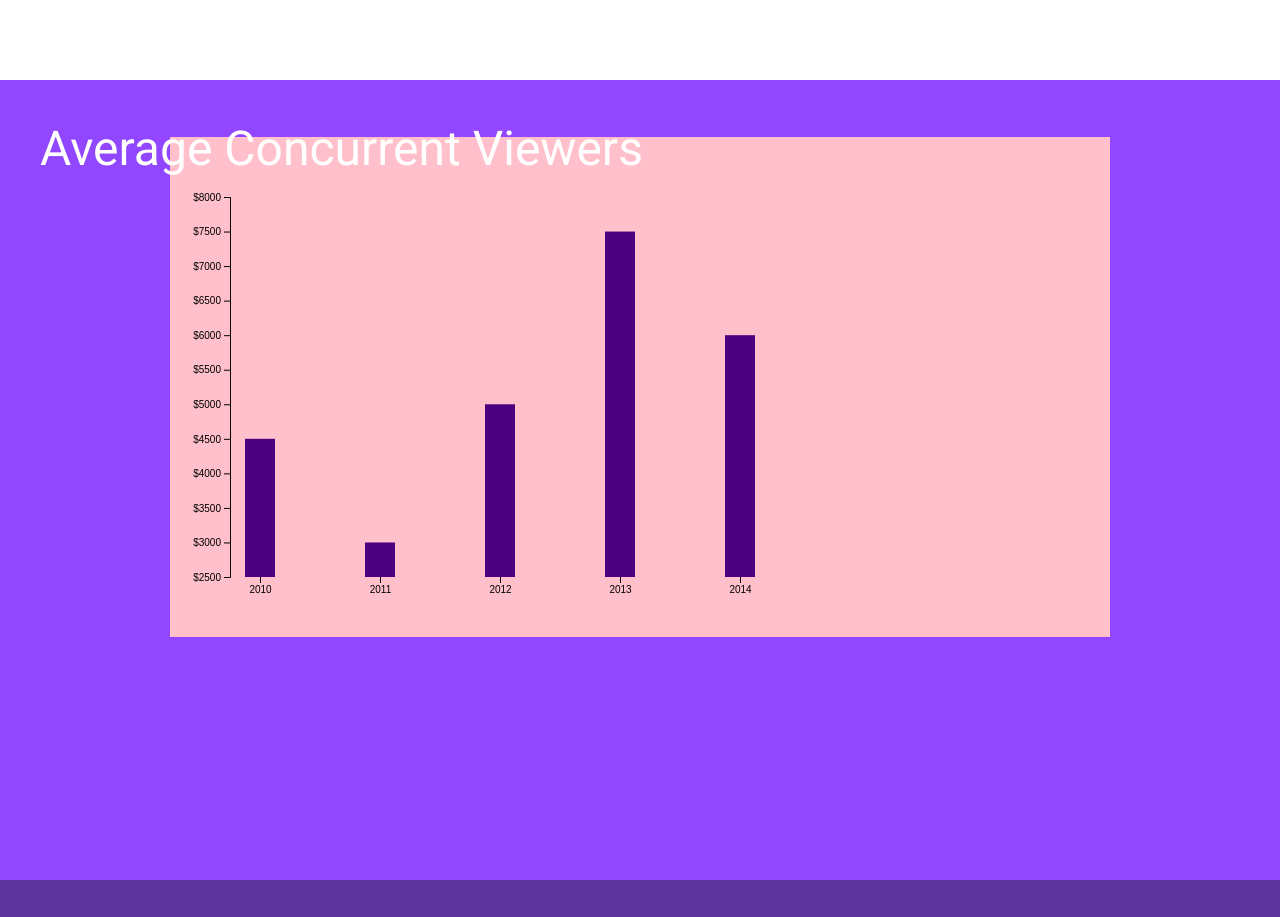
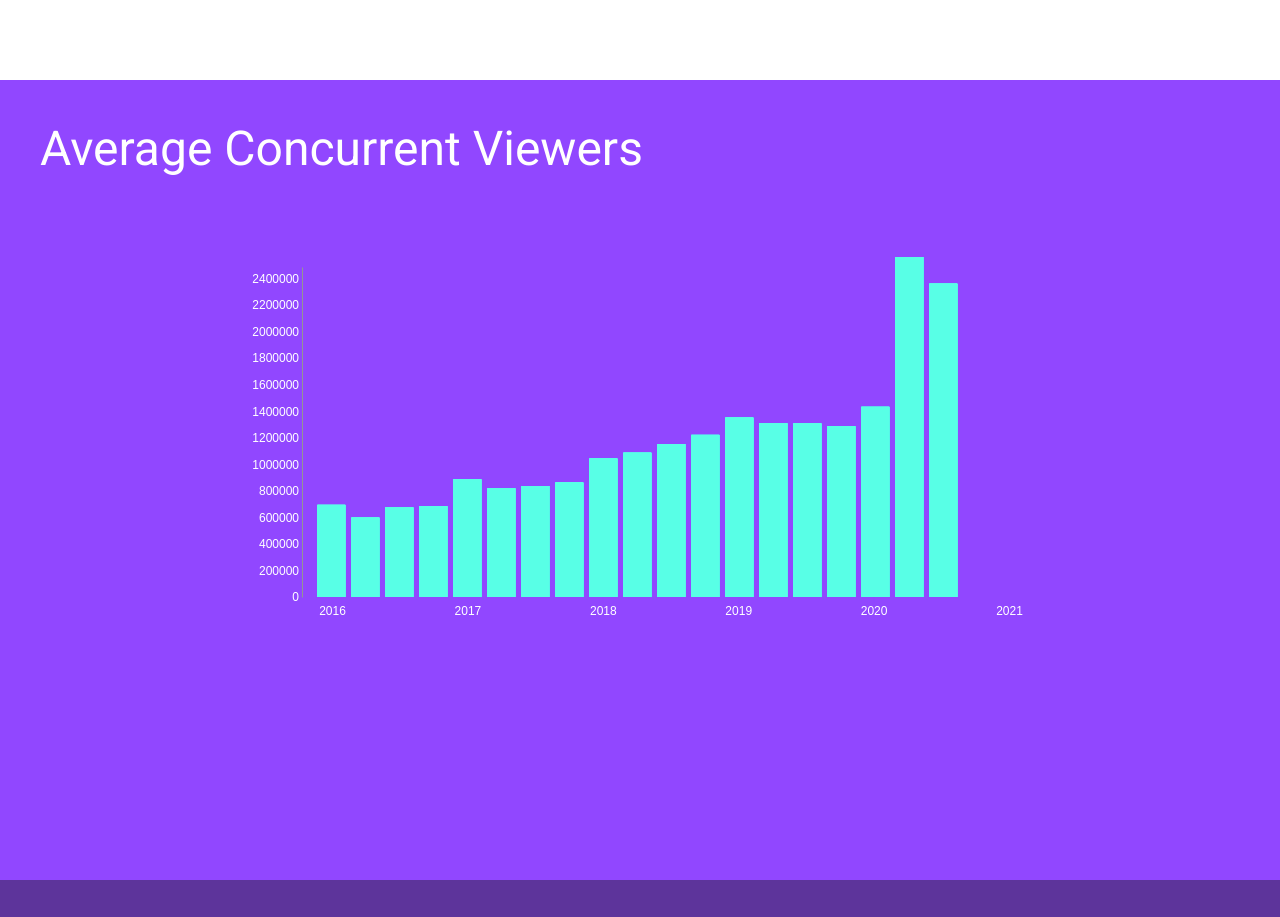
Before and after one commit to Dunderz/Twitchalytics, a website built with webpack: page index.html in a window 1280 px wide. Shown: the part 1620-2537 px from the top of the page. Built offline with nearby package versions, Linux system fonts and the light colour scheme.

Commit message:
added bar animation and color

```diff
--- a/src/data/average-viewership.csv
+++ b/src/data/average-viewership.csv
@@ -17,4 +17,4 @@ Viewers,Month,Year
 1211344,October,2019
 1357375,January,2020
 2486264,April,2020
-2285042,June,2020
+2285042,July,2020
--- a/src/scripts/barchart.js
+++ b/src/scripts/barchart.js
@@ -1,83 +1,80 @@
 document.addEventListener('DOMContentLoaded', () => {
-    var data = [{"year": 2010, "loss":4500}, {"year": 2011, "loss":3000}, {"year": 2012, "loss":5000}, {"year": 2013, "loss":7500}, {"year": 2014, "loss":6000}];
-    var spacing = 120, width = 600, height = 500;
+    const height = 400;
+    const width = 797;
+    const spacing = 120;
+    const margin = 100;
 
-    var svg = d3.select("#viewers-svg").append("svg")
-                .attr("width", width).attr("height", height)
-                .style("background", "pink")
-                .append("g")
-                .attr("transform", "translate(" + spacing/2 + "," + spacing/2 + ")");
+    let loaded = false;
 
-    var xScale = d3.scaleLinear()
-                    .domain([d3.min(data, function(d){return d.year;}), d3.max(data, function(d){return d.year;})])
+    const svg = d3.select('#viewers-svg').append('svg')
+        .attr('height', height+100)
+        .attr("transform", "translate(" + 0 + "," + margin + ")")
+        .append('g')
+        .attr('transform', 'translate(' +
+        spacing/2 + ',' + spacing/2 + ')');
+
+
+    d3.csv('http://localhost:8080/src/data/average-viewership.csv').then(function(data) {
+        const xScale = d3.scaleLinear()
+                    .domain([
+                        d3.min(data, function(d){return +d.Year;}),
+                        2021
+                    ])
                     .range([0, width-spacing]);
-    var yScale = d3.scaleLinear()
-                    .domain([2500, 8000])
-                    .range([height-spacing, 0]);
 
-    var xAxis = d3.axisBottom(xScale)
-    .ticks(5).tickFormat(function(d){return d;});
-    var yAxis = d3.axisLeft(yScale)
-    .tickFormat(function(d){return "$" + d;});
+        const xAxis = d3.axisBottom(xScale)
+                    .ticks(5).tickFormat(function(d){return d;});
 
-    svg.append("g").attr("transform", "translate(30," + (height-spacing) + ")").call(xAxis);
-    svg.append("g").call(yAxis);
-    d3.select("g path").remove();
-    var rect = svg.selectAll("rect").data(data);
-    rect.enter().append("rect")
-        .attr("width", 30)
-        .attr("height", function(d){return (height-spacing) - yScale(d.loss);})
-        .attr("x", function(d){return xScale(d.year) + 15;})
-        .attr("y", function(d){return yScale(d.loss)})
-        .style("fill", "indigo");
+        const yScale = d3.scaleLinear()
+            .domain([0, d3.max(data, function(d){return +d.Viewers ;})])
+            .range([height-spacing+50, 0]);
 
-    // const height = 500;
-    // const width = 940;
-    // const spacing = 100;
+        const yAxis = d3.axisLeft(yScale)
+            .tickSize(0)
+            .tickFormat(function(d, i) {return d});
 
-    // const margin = 100;
-    // const svg = d3.select('#viewers-svg').append('svg')
-    //     .style('background', '#f1f1f1')
-    //     .attr('height', height)
-    //     .attr("transform", "translate(" + 0 + "," + margin + ")")
-    //     .append('g')
-    //     .attr('transform', 'translate(' +
-    //     spacing/2 + ',' + spacing/2 + ')');
+        svg.append("g")
+            .classed('viewers-x', true)
+            .attr("transform", "translate(30," + (height-100) + ")")
+            .call(xAxis);
 
-    // const data = [{"year": 2010, "loss":4500}, {"year": 2011, "loss":3000}, {"year": 2012, "loss":5000}, {"year": 2013, "loss":7500}, {"year": 2014, "loss":6000}];
+        svg.append('g')
+            .classed('viewers-y', true)
+            .attr("transform", "translate(0," + -30 + ")")
+            .call(yAxis);
 
-    // const xScale = d3.scaleLinear()
-    //     .domain([
-    //         d3.min(data, function(d){return d.year;}), d3.max(data, function(d){return d.year;})
-    //     ])
-    //     .range(0, width);
 
-    // const xAxis = d3.axisBottom(xScale)
-    //     .ticks(5).tickFormat(function(d, i){return d});
+        const bars = svg.selectAll('rect').data(data);
 
-    // svg.append('g').attr("transform", "translate(30," + height-spacing + ")").call(xAxis);
+        const loadBars = (sections) => {
+            sections.enter().append('rect')
+                .classed('bar', true)
+                .attr('width', 28)
+                .attr('x', function(d, i) {return ((i+0.45) * 34);})
+                .attr('y', function(d) {return height - 100;})
+                .transition().delay(function(d, i) {return i*65})
+                .duration(500)
+                .attr('height', function(d) {return height - 60 - yScale(+d.Viewers)})
+                .attr('x', function(d, i) {return ((i+0.45) * 34);})
+                .attr('y', function(d) {return yScale(+d.Viewers) - 40;})
+        }
 
-    // d3.csv('http://localhost:8080/src/data/average-viewership.csv').then(function(data) {
+        // refactor
 
-        // const yScale = d3.scaleLinear()
-        //     .domain([0, d3.max(data, function(d){return +d.Viewers;})])
-        //     .range([0, height-spacing]);
+        if (window.scrollY >= 1400) {
+            loaded = true;
+            loadBars(bars);
+        }
 
-        // const yAxis = d3.axisLeft(yScale)
-        //     .ticks(6).tickFormat(function(d, i) {return d});
+        if (loaded == false) {
+            window.addEventListener('scroll', function() {
+                if (window.scrollY >= 1400) {
+                    loadBars(bars);
+                }
+            })
+        }
 
-        // d3.select("g path").remove();
 
-        // svg.append('g').attr("transform", "translate(30," + height-spacing + ")").call(xAxis);
-        // svg.append('g').call(yAxis);
-        // const bars = svg.selectAll('rect').data(data);
-        // bars.enter().append('rect').classed('bars', true)
-        //     .style('background', 'pink')
-        //     .attr('height', function(d) {return yScale(+d.Viewers)})
-        //     .attr('x', function(d, i) {return i * 40;})
-        //     .attr('y', function(d) {return height - (yScale(+d.Viewers));})
-        //     .text(function(d){ return d.Viewers ;})
-
-    // });
+    });
 
 })
--- a/src/styles/index.scss
+++ b/src/styles/index.scss
@@ -156,13 +156,35 @@ background: rgb(153, 153, 153);
 #viewers-svg > svg {
     display: block;
     margin: 0 auto;
-    width: 940px;
+    width: 797px;
 }
 
-.bars {
-    width: 30px;
-    background-color: green;
+g text {
+    color: white;
+    font-size: 12px;
 }
+
+g line {
+    stroke: #9147ff;
+}
+
+.viewers-x path {
+    stroke: #9147ff;
+}
+
+.viewers-y path {
+    stroke: #949494;
+}
+
+.bar {
+    fill: #58ffe6;
+}
+
+.bar:hover {
+    cursor: pointer;
+    fill: #188676;
+}
+
 
 // GROWTH //
 
```
